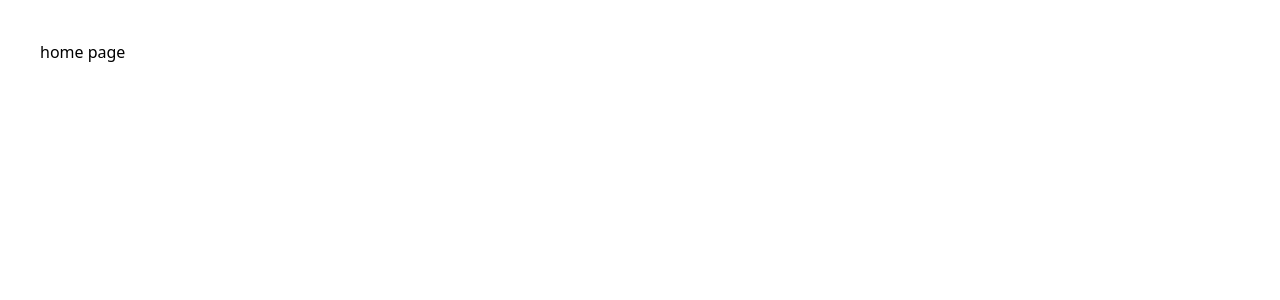
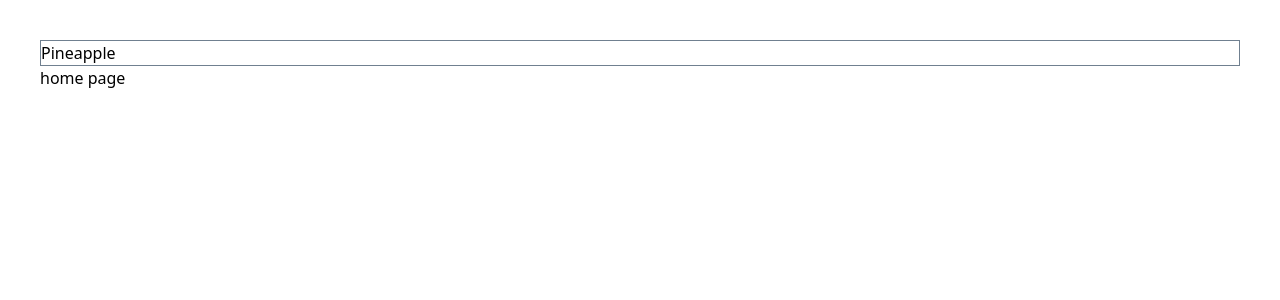
Before and after one commit to AsgarovAsgar/vue-pinia-advanced, a Vue app: page / in a window 1280 px wide. Shown: the top 300 px of the page. Built offline with nearby package versions, Linux system fonts and the light colour scheme.

Commit message:
added router

```diff
--- a/src/App.vue
+++ b/src/App.vue
@@ -1,49 +1,5 @@
-<script setup>
-import TheHeader from "@/components/TheHeader.vue";
-import ProductCard from "@/components/ProductCard.vue";
 
-import { useProductStore } from "@/stores/ProductStore";
-import { useCartStore } from '@/stores/CartStore'
-
-const productStore = useProductStore()
-const cartStore = useCartStore()
-productStore.fill()
-
-// const addToCart = (count, product) => {
-//   count = parseInt(count)
-//   cartStore.$patch(state => {
-//     for (let i = 0; i < count; i++) {
-//     state.items.push(product)
-//   }
-//   })
-// }
-
-// subscribing to actions
-const unsubscribe = cartStore.$onAction(({name, args, after}) => {
-  if(name !== 'addItems') return
-  // a shared variable for this specific action call
-  // this will trigger before an action on `store` is executed
-  console.log('args', args)
-
-  after(() => console.log(`${name} action completed.`))
-})
-
-</script>
 
 <template>
-  <router-view></router-view>
-  <!-- <div class="container">
-    <TheHeader />
-    <div>
-      <button style="font-size: 12px; border: 1px solid lightgray; padding: 4px 12px; margin-bottom: 4px; border-radius: 4px;" @click="unsubscribe">Unsubscribe from cart store</button>
-    </div>
-    <ul class="sm:flex flex-wrap lg:flex-nowrap gap-5">
-      <ProductCard
-        v-for="product in productStore.products"
-        :key="product.name"
-        :product="product"
-        @addToCart="cartStore.addItems($event, product)"
-      />
-    </ul>
-  </div> -->
+  <RouterView></RouterView>
 </template>
--- a/src/pages/HomePage.vue
+++ b/src/pages/HomePage.vue
@@ -1,5 +1,16 @@
 <template>
   <div>
-    home page
+    <nav>
+      <RouterLink :to="{name: 'pineapple'}">Pineapple</RouterLink>
+    </nav>
+    <h1>home page</h1>
   </div>
 </template>
+
+<style scoped>
+nav {
+  display: flex;
+  gap: 1rem;
+  border: 1px solid slategray;
+}
+</style>
--- a/src/pages/PineapplePage.vue
+++ b/src/pages/PineapplePage.vue
@@ -1,5 +1,48 @@
+<script setup>
+import TheHeader from "@/components/TheHeader.vue";
+import ProductCard from "@/components/ProductCard.vue";
+
+import { useProductStore } from "@/stores/ProductStore";
+import { useCartStore } from '@/stores/CartStore'
+
+const productStore = useProductStore()
+const cartStore = useCartStore()
+productStore.fill()
+
+// const addToCart = (count, product) => {
+//   count = parseInt(count)
+//   cartStore.$patch(state => {
+//     for (let i = 0; i < count; i++) {
+//     state.items.push(product)
+//   }
+//   })
+// }
+
+// subscribing to actions
+const unsubscribe = cartStore.$onAction(({name, args, after}) => {
+  if(name !== 'addItems') return
+  // a shared variable for this specific action call
+  // this will trigger before an action on `store` is executed
+  console.log('args', args)
+
+  after(() => console.log(`${name} action completed.`))
+})
+
+</script>
+
 <template>
-  <div>
-    pineapple
+  <div class="container">
+    <TheHeader />
+    <div>
+      <button style="font-size: 12px; border: 1px solid lightgray; padding: 4px 12px; margin-bottom: 4px; border-radius: 4px;" @click="unsubscribe">Unsubscribe from cart store</button>
+    </div>
+    <ul class="sm:flex flex-wrap lg:flex-nowrap gap-5">
+      <ProductCard
+        v-for="product in productStore.products"
+        :key="product.name"
+        :product="product"
+        @addToCart="cartStore.addItems($event, product)"
+      />
+    </ul>
   </div>
 </template>
--- a/src/router/index.js
+++ b/src/router/index.js
@@ -3,8 +3,8 @@ import { createRouter, createWebHistory } from 'vue-router'
 import HomePage from '@/pages/HomePage.vue'
 
 const routes = [
-  { path: '/', component: HomePage },
-  { path: '/pineapple', component: () => import('@/pages/PineapplePage.vue') },
+  { path: '/', name:'home', component: HomePage },
+  { path: '/pineapple', name: 'pineapple', component: () => import('@/pages/PineapplePage.vue') },
 ]
 
 
```
